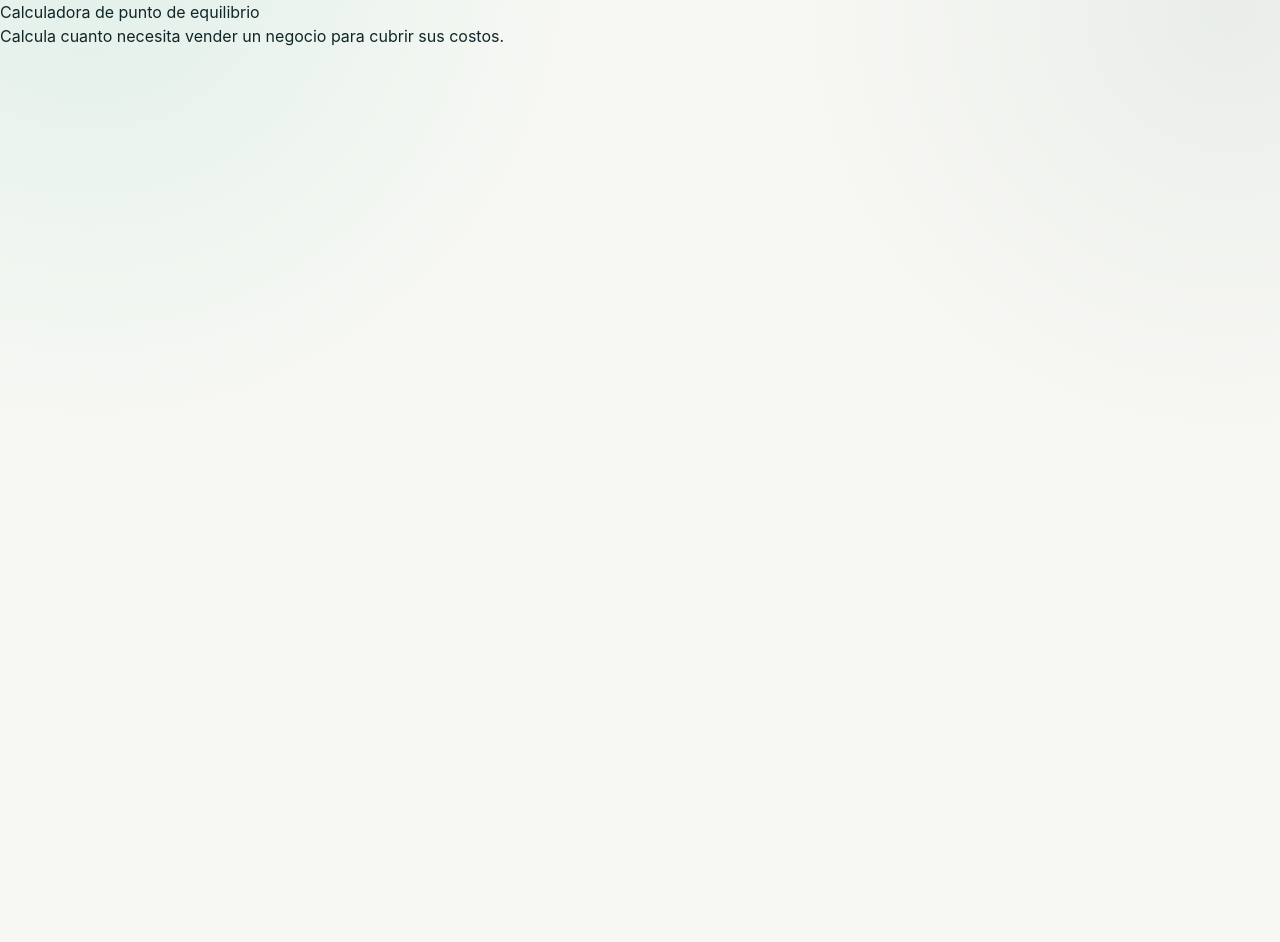
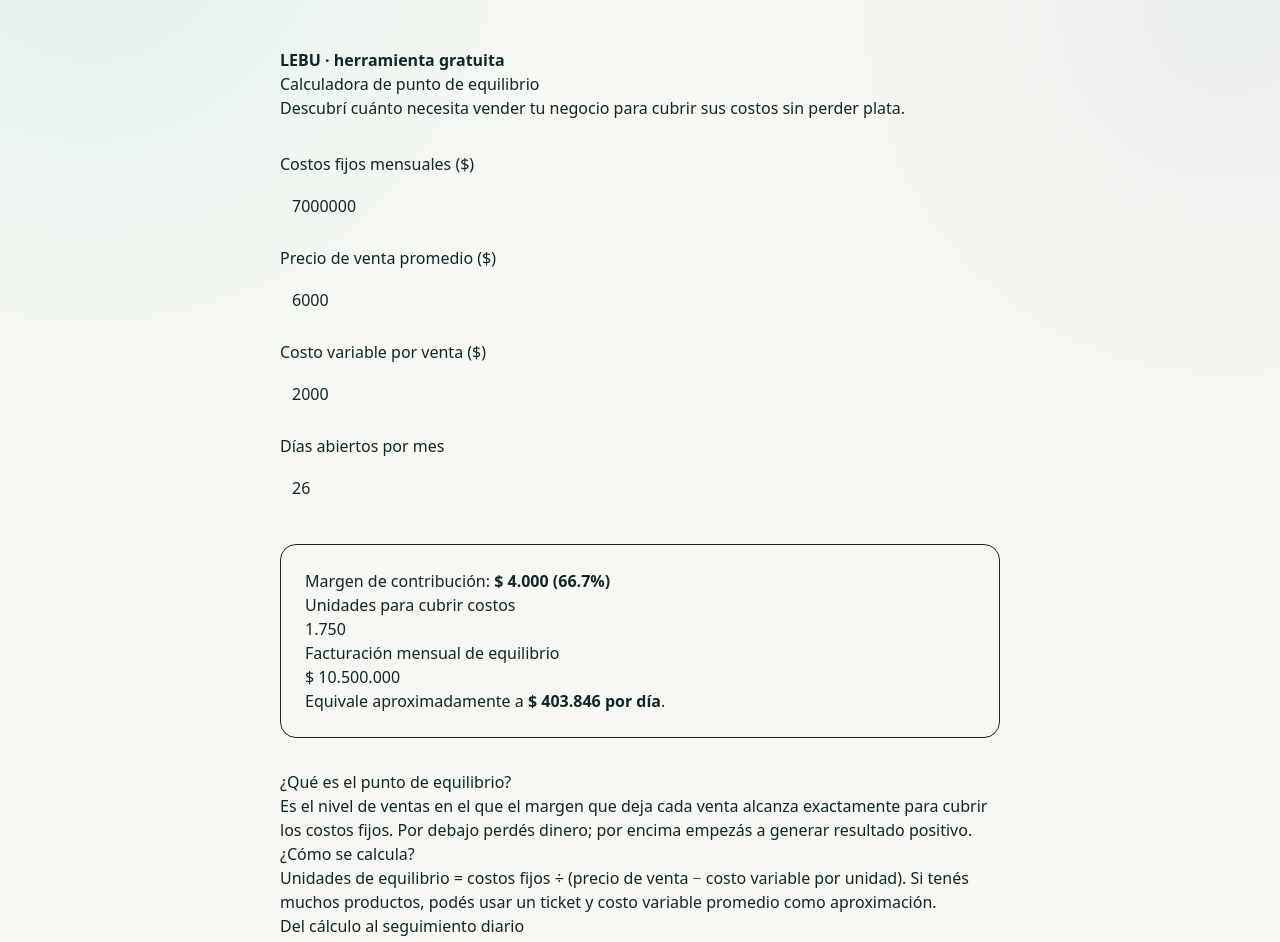
Before and after one commit to MatiLencina97/lebu-business-guidance, a Next.js app: page /calculadora-punto-de-equilibrio in a window 1280 px wide. Shown: the top 942 px of the page. Before the commit the page ends 800 px from the top, so only its background shows below. Built offline with nearby package versions, Linux system fonts and the light colour scheme.

Commit message:
feat: make break-even calculator interactive

```diff
--- a/src/app/calculadora-punto-de-equilibrio/page.tsx
+++ b/src/app/calculadora-punto-de-equilibrio/page.tsx
@@ -1 +1,41 @@
-export default function PuntoEquilibrioPage() { return <main><h1>Calculadora de punto de equilibrio</h1><p>Calcula cuanto necesita vender un negocio para cubrir sus costos.</p></main>; }
+"use client";
+
+import { useMemo, useState } from "react";
+
+const money = new Intl.NumberFormat("es-AR", { style: "currency", currency: "ARS", maximumFractionDigits: 0 });
+
+export default function PuntoEquilibrioPage() {
+  const [fijos, setFijos] = useState(7000000);
+  const [precio, setPrecio] = useState(6000);
+  const [variable, setVariable] = useState(2000);
+  const [dias, setDias] = useState(26);
+  const r = useMemo(() => {
+    const contribucion = precio - variable;
+    if (contribucion <= 0) return null;
+    const unidades = Math.ceil(Math.max(0, fijos) / contribucion);
+    const ventas = unidades * precio;
+    return { contribucion, margen: precio > 0 ? (contribucion / precio) * 100 : 0, unidades, ventas, diario: ventas / Math.max(1, dias) };
+  }, [fijos, precio, variable, dias]);
+
+  return <main style={{maxWidth:760,margin:"0 auto",padding:"48px 20px",fontFamily:"system-ui"}}>
+    <p style={{fontWeight:700}}>LEBU · herramienta gratuita</p>
+    <h1>Calculadora de punto de equilibrio</h1>
+    <p>Descubrí cuánto necesita vender tu negocio para cubrir sus costos sin perder plata.</p>
+    <section style={{display:"grid",gap:16,marginTop:32}}>
+      <label>Costos fijos mensuales ($)<input aria-label="Costos fijos" type="number" min="0" value={fijos} onChange={e=>setFijos(Number(e.target.value))} style={{display:"block",width:"100%",padding:12,marginTop:6}} /></label>
+      <label>Precio de venta promedio ($)<input aria-label="Precio de venta" type="number" min="0" value={precio} onChange={e=>setPrecio(Number(e.target.value))} style={{display:"block",width:"100%",padding:12,marginTop:6}} /></label>
+      <label>Costo variable por venta ($)<input aria-label="Costo variable" type="number" min="0" value={variable} onChange={e=>setVariable(Number(e.target.value))} style={{display:"block",width:"100%",padding:12,marginTop:6}} /></label>
+      <label>Días abiertos por mes<input aria-label="Días abiertos" type="number" min="1" max="31" value={dias} onChange={e=>setDias(Number(e.target.value))} style={{display:"block",width:"100%",padding:12,marginTop:6}} /></label>
+    </section>
+    <section style={{marginTop:32,padding:24,border:"1px solid currentColor",borderRadius:16}}>
+      {r ? <><p>Margen de contribución: <strong>{money.format(r.contribucion)} ({r.margen.toFixed(1)}%)</strong></p><p>Unidades para cubrir costos</p><h2>{r.unidades.toLocaleString("es-AR")}</h2><p>Facturación mensual de equilibrio</p><h2>{money.format(r.ventas)}</h2><p>Equivale aproximadamente a <strong>{money.format(r.diario)} por día</strong>.</p></> : <p><strong>No existe punto de equilibrio con estos valores.</strong> El precio debe ser mayor que el costo variable.</p>}
+    </section>
+    <section style={{marginTop:32}}>
+      <h2>¿Qué es el punto de equilibrio?</h2><p>Es el nivel de ventas en el que el margen que deja cada venta alcanza exactamente para cubrir los costos fijos. Por debajo perdés dinero; por encima empezás a generar resultado positivo.</p>
+      <h2>¿Cómo se calcula?</h2><p>Unidades de equilibrio = costos fijos ÷ (precio de venta − costo variable por unidad). Si tenés muchos productos, podés usar un ticket y costo variable promedio como aproximación.</p>
+      <h2>Del cálculo al seguimiento diario</h2><p>Lebu lleva esta lógica al día a día: combina objetivos, ventas, gastos y compromisos para mostrar si tu negocio viene al ritmo necesario.</p>
+      <a href="/" style={{fontWeight:700}}>Conocé Lebu →</a><span> · </span><a href="/calculadora-cuanto-vender-por-dia">Calculá cuánto vender por día →</a>
+    </section>
+    <p style={{marginTop:40,fontSize:13,opacity:.7}}>Resultado orientativo. No reemplaza asesoramiento contable o financiero.</p>
+  </main>;
+}
```
